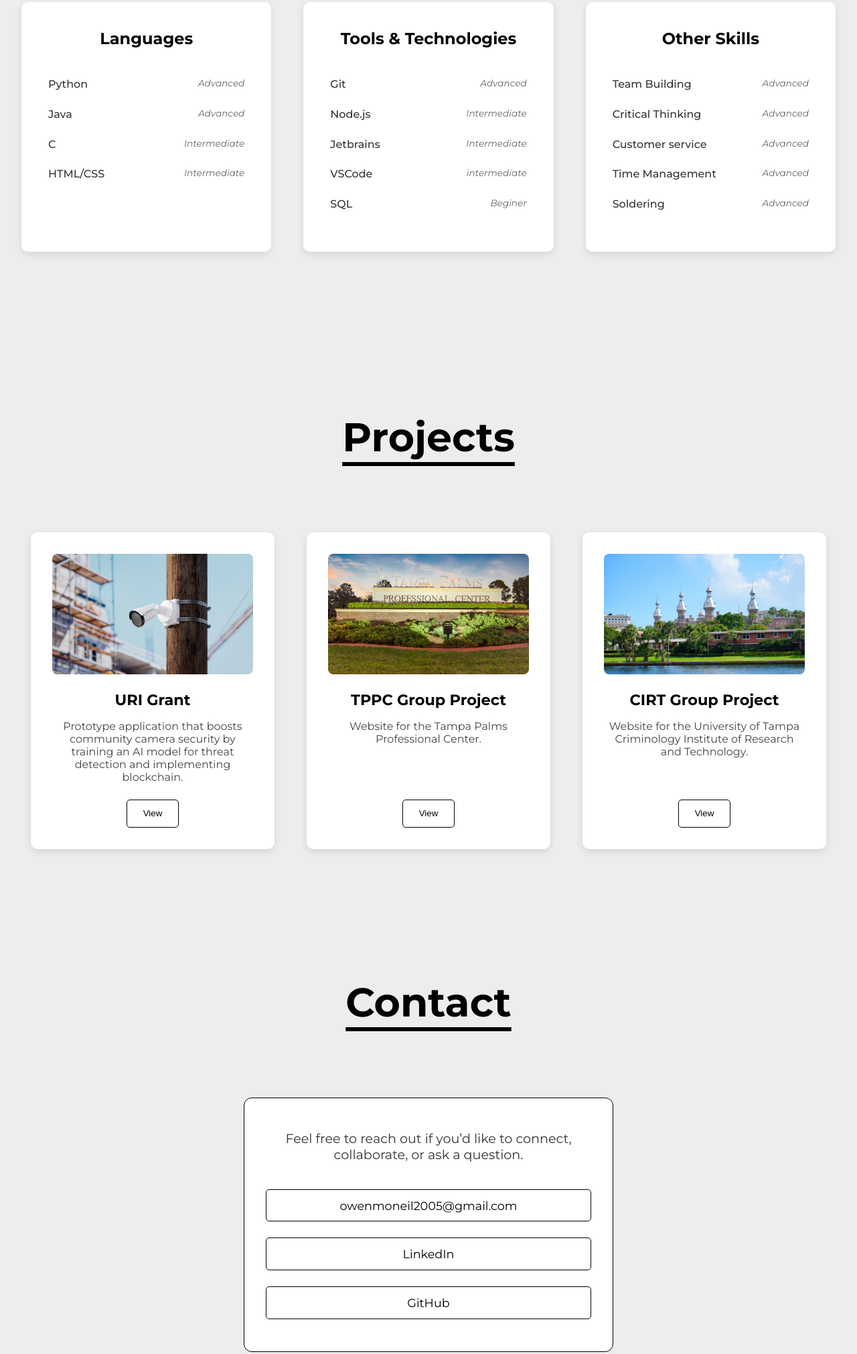
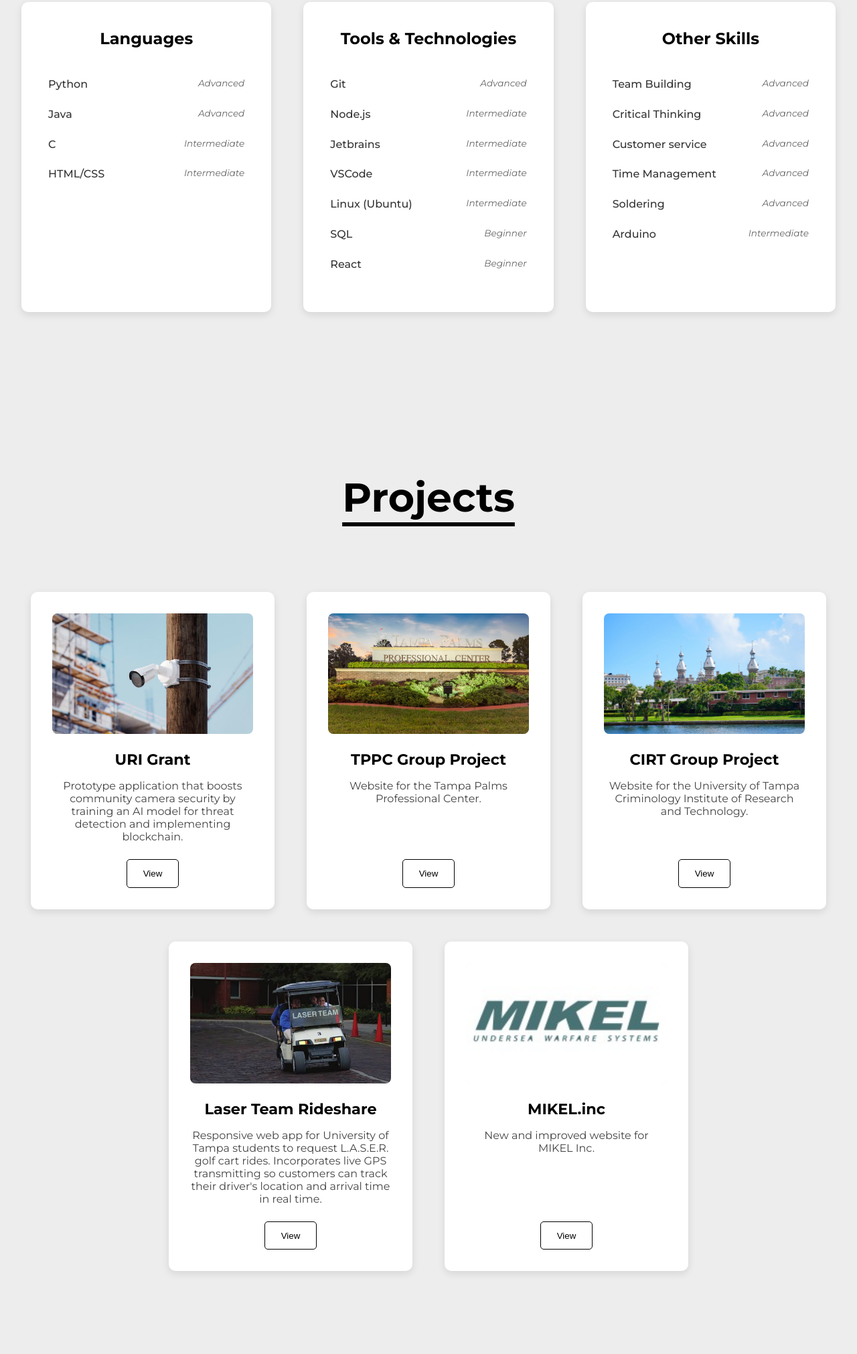
Before and after one commit to Owen7117/Portfolio-website, a plain HTML site: page homePage.html in a window 1280 px wide. Shown: the part 2027-4049 px from the top of the page at 67% size. Drawn offline with Linux system fonts and the light colour scheme.

Commit message:
update skills and projects

```diff
--- a/homePage.html
+++ b/homePage.html
@@ -101,7 +101,7 @@
                         <li>Bachelor of Science in Computer Science, Minor in Data Science, University of Tampa (Expected Graduation: May 2027)</li>
                     </ul>
                     <div class="gpa">
-                        <strong>Current GPA:</strong> 3.89/4.0
+                        <strong>Current GPA:</strong> 3.88/4.0
                     </div>
                 </div>
             </div>
@@ -132,8 +132,10 @@
                     <li><span class="skillName">Git</span><span class="skillLevel">Advanced</span></li>
                     <li><span class="skillName">Node.js</span><span class="skillLevel">Intermediate</span></li>
                     <li><span class="skillName">Jetbrains</span><span class="skillLevel">Intermediate</span></li>
-                    <li><span class="skillName">VSCode</span><span class="skillLevel">intermediate</span></li>
-                    <li><span class="skillName">SQL</span><span class="skillLevel">Beginer</span></li>
+                    <li><span class="skillName">VSCode</span><span class="skillLevel">Intermediate</span></li>
+                    <li><span class="skillName">Linux (Ubuntu)</span><span class="skillLevel">Intermediate</span></li>
+                    <li><span class="skillName">SQL</span><span class="skillLevel">Beginner</span></li>
+                    <li><span class="skillName">React</span><span class="skillLevel">Beginner</span></li>
                 </ul>
             </div>
             <div class="skillColumn">
@@ -144,6 +146,7 @@
                     <li><span class="skillName">Customer service</span><span class="skillLevel">Advanced</span></li>
                     <li><span class="skillName">Time Management</span><span class="skillLevel">Advanced</span></li>
                     <li><span class="skillName">Soldering</span><span class="skillLevel">Advanced</span></li>
+                    <li><span class="skillName">Arduino</span><span class="skillLevel">Intermediate</span></li>
                 </ul>
             </div>
         </div>
@@ -160,7 +163,7 @@
             <h3>URI Grant</h3>
             <p>Prototype application that boosts community camera security by training an AI model for threat
                 detection and implementing blockchain.</p>
-            <button class="projectBtn" onclick="window.location.href='WorkInProgressPage.html'">View</button>
+            <button class="projectBtn" onclick="location.href='https://github.com/Owen7117/UT-enhanced-AI-surveillance-app'">View</button>
         </div>
         <div class="projectCard">
             <div class="projectImage">
@@ -177,6 +180,23 @@
             <h3>CIRT Group Project</h3>
             <p>Website for the University of Tampa Criminology Institute of Research and Technology.</p>
             <button class="projectBtn" onclick="location.href='https://cirt.vercel.app'">View</button>
+        </div>
+        <div class="projectCard">
+            <div class="projectImage">
+                <img src="images/laserTeamCart.jpg" alt="L.A.S.E.R. Team golf cart">
+            </div>
+            <h3>Laser Team Rideshare</h3>
+            <p>Responsive web app for University of Tampa students to request L.A.S.E.R. golf cart rides. Incorporates live GPS
+                transmitting so customers can track their driver's location and arrival time in real time.</p>
+            <button class="projectBtn" onclick="location.href='WorkInProgressPage.html'">View</button>
+        </div>
+        <div class="projectCard">
+            <div class="projectImage">
+                <img src="images/mikelLogo.png" alt="MIKEL Inc. logo">
+            </div>
+            <h3>MIKEL.inc</h3>
+            <p>New and improved website for MIKEL Inc.</p>
+            <button class="projectBtn" onclick="location.href='WorkInProgressPage.html'">View</button>
         </div>
     </div>
 </section>
--- a/style.css
+++ b/style.css
@@ -348,6 +348,7 @@ body {
 
 .projectsContainer {
     display: flex;
+    flex-wrap: wrap;
     gap: 3rem;
     max-width: 1500px;
     margin: 0 auto;
@@ -355,7 +356,7 @@ body {
 }
 
 .projectCard {
-    flex: 1;
+    flex: 1 1 260px;
     max-width: 300px;
     background-color: white;
     border-radius: 10px;
@@ -430,6 +431,17 @@ body {
     background-color: white;
 }
 
+.backBtnContainer {
+    display: flex;
+    justify-content: center;
+    padding-bottom: 3rem;
+}
+
+.backBtnContainer .projectBtn {
+    font-size: 1.2rem;
+    padding: 1rem 2rem;
+}
+
 .contactTitle {
     font-size: 2.5rem;
     margin-bottom: 3rem;
```
Also changed, not shown: WorkInProgressPage.html (+3 -0 lines), images/laserTeamCart.jpg (added), images/mikelLogo.png (added).
